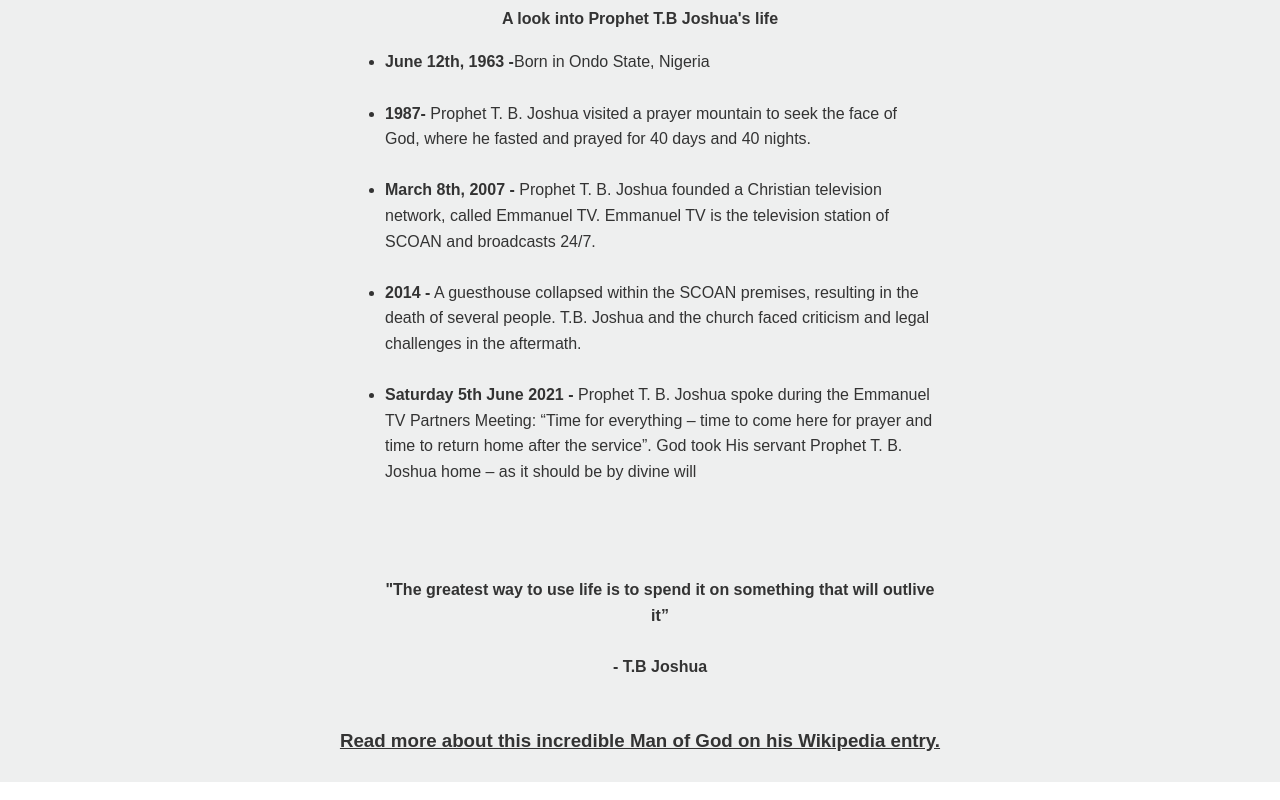
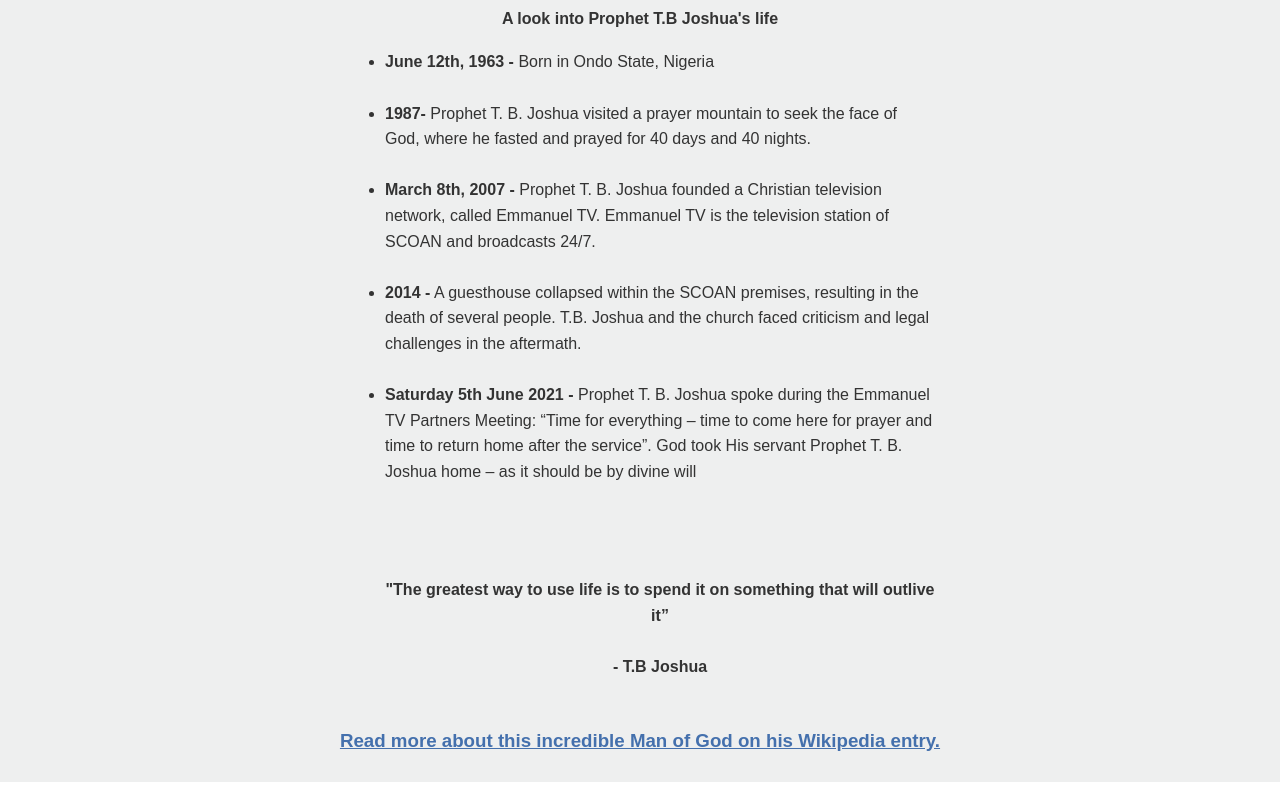
Before and after one commit to GeorgeM24/tributepageproject, a plain HTML site: page index.html in a window 1280 px wide. Shown: the part 583-1383 px from the top of the page. Drawn offline with Linux system fonts and the light colour scheme.

Commit message:
Refurbished layout. Grammatical errors corrected

```diff
--- a/styles.css
+++ b/styles.css
@@ -82,7 +82,7 @@ div#img-div {
 }
 
 a {
-    color: #333
+    color: #4470AD;
 }
 
 ul {
```
Also changed, not shown: index.html (+1 -1 lines).
